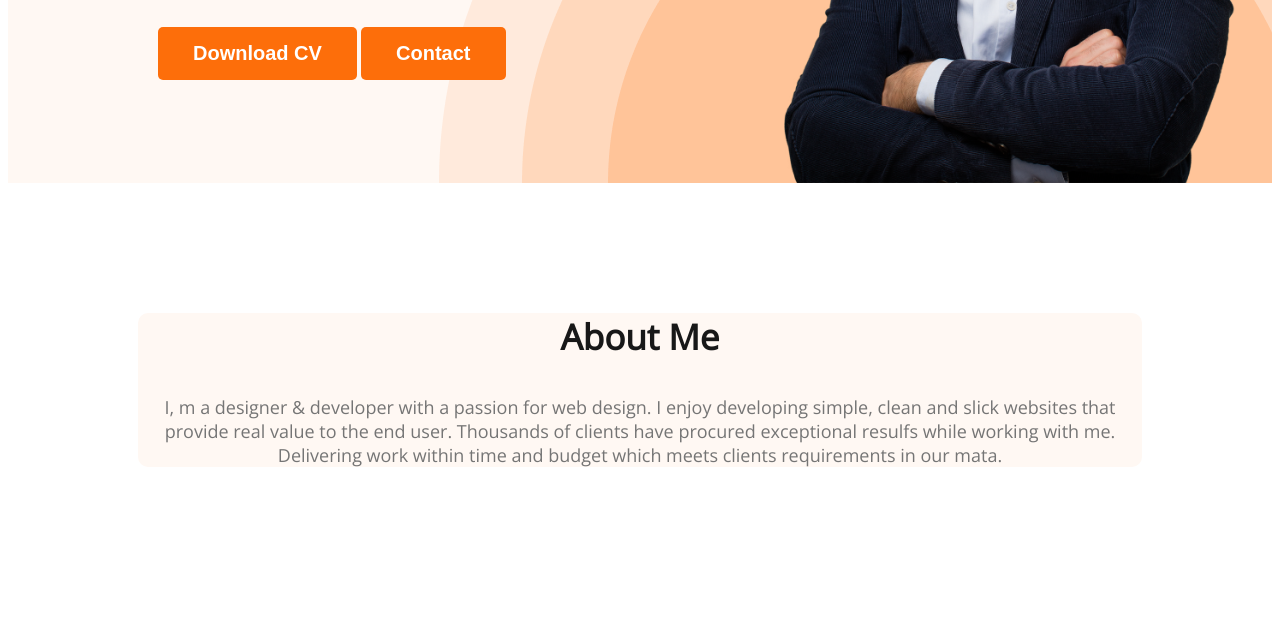
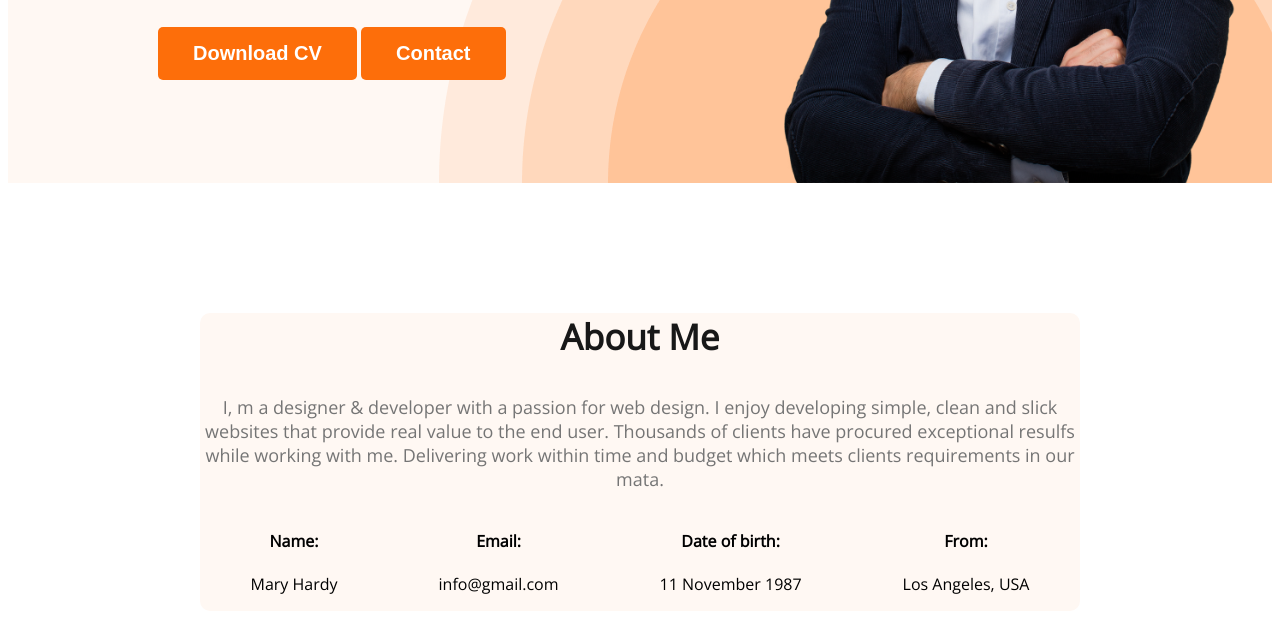
Before and after one commit to md-ashik-max/web-developer-portfolio, a plain HTML site: page index.html in a window 1280 px wide. Shown: the part 585-1218 px from the top of the page. Before the commit the page ends 1182 px from the top, so only its background shows below. Drawn offline with nearby package versions, Linux system fonts and the light colour scheme.

Commit message:
added about information

```diff
--- a/index.html
+++ b/index.html
@@ -1,14 +1,16 @@
 <!DOCTYPE html>
 <html lang="en">
+
 <head>
     <meta charset="UTF-8">
     <meta name="viewport" content="width=device-width, initial-scale=1.0">
     <title>Web Developer Portfolio</title>
     <link rel="preconnect" href="https://fonts.googleapis.com">
-<link rel="preconnect" href="https://fonts.gstatic.com" crossorigin>
-<link href="https://fonts.googleapis.com/css2?family=Open+Sans&display=swap" rel="stylesheet">
+    <link rel="preconnect" href="https://fonts.gstatic.com" crossorigin>
+    <link href="https://fonts.googleapis.com/css2?family=Open+Sans&display=swap" rel="stylesheet">
     <link rel="stylesheet" href="styles/portfolio.css">
 </head>
+
 <body>
     <header class="header">
         <nav>
@@ -21,9 +23,10 @@
         </nav>
         <div class="banner">
             <div class="banner-content">
-                <h3 class="banner-greeting">Hi, I  am</h3>
+                <h3 class="banner-greeting">Hi, I am</h3>
                 <h1 class="banner-title">Mary Hardy</h1>
-                <p class="banner-description">Shot what able cold new see hold.Friendly as an betrayed formerly he. Morning because as to society behaved moments.</p>
+                <p class="banner-description">Shot what able cold new see hold.Friendly as an betrayed formerly he.
+                    Morning because as to society behaved moments.</p>
                 <button class="btn-primary">Download CV</button>
                 <button class="btn-primary">Contact</button>
             </div>
@@ -36,8 +39,32 @@
         <section class="about">
             <h3 class="section-title">About Me</h3>
             <p class="section-description">
-                I, m a designer & developer with a passion for web design. I enjoy developing simple, clean and slick websites that provide real value to the end user. Thousands of clients have procured exceptional resulfs while working with me. Delivering work within time and budget which meets clients requirements in our mata.
+                I, m a designer & developer with a passion for web design. I enjoy developing simple, clean and slick
+                websites that provide real value to the end user. Thousands of clients have procured exceptional resulfs
+                while working with me. Delivering work within time and budget which meets clients requirements in our
+                mata.
             </p>
+            <div class="about-info-container">
+                <!-- .about-info*4>h4.info-title+p.info-description -->
+                <div class="about-info">
+                    <h4 class="info-title">Name: </h4>
+                    <p class="info-description">Mary Hardy </p>
+                </div>
+                <div class="about-info">
+                    <h4 class="info-title">Email:</h4>
+                    <p class="info-description"> info@gmail.com</p>
+                </div>
+                <div class="about-info">
+                    <h4 class="info-title">Date of birth: </h4>
+                    <p class="info-description">11 November 1987</p>
+                </div>
+                <div class="about-info">
+                    <h4 class="info-title">From:  </h4>
+                    <p class="info-description">Los Angeles, USA</p>
+                </div>
+
+
+            </div>
 
         </section>
 
@@ -47,4 +74,5 @@
     </footer>
 
 </body>
+
 </html>
--- a/styles/portfolio.css
+++ b/styles/portfolio.css
@@ -102,6 +102,10 @@ nav a {
 }
 
 /*main section styles */
+main{
+    max-width: 1140px;
+    margin: 0 auto;
+}
 
 
 
@@ -113,3 +117,10 @@ nav a {
     background: #FFF8F3;
     ,margin: 130px 0;
 }
+.about-info-container{
+    display: flex;
+    justify-content: space-around;
+}
+.about-info{
+    text-align: center;
+}
```
